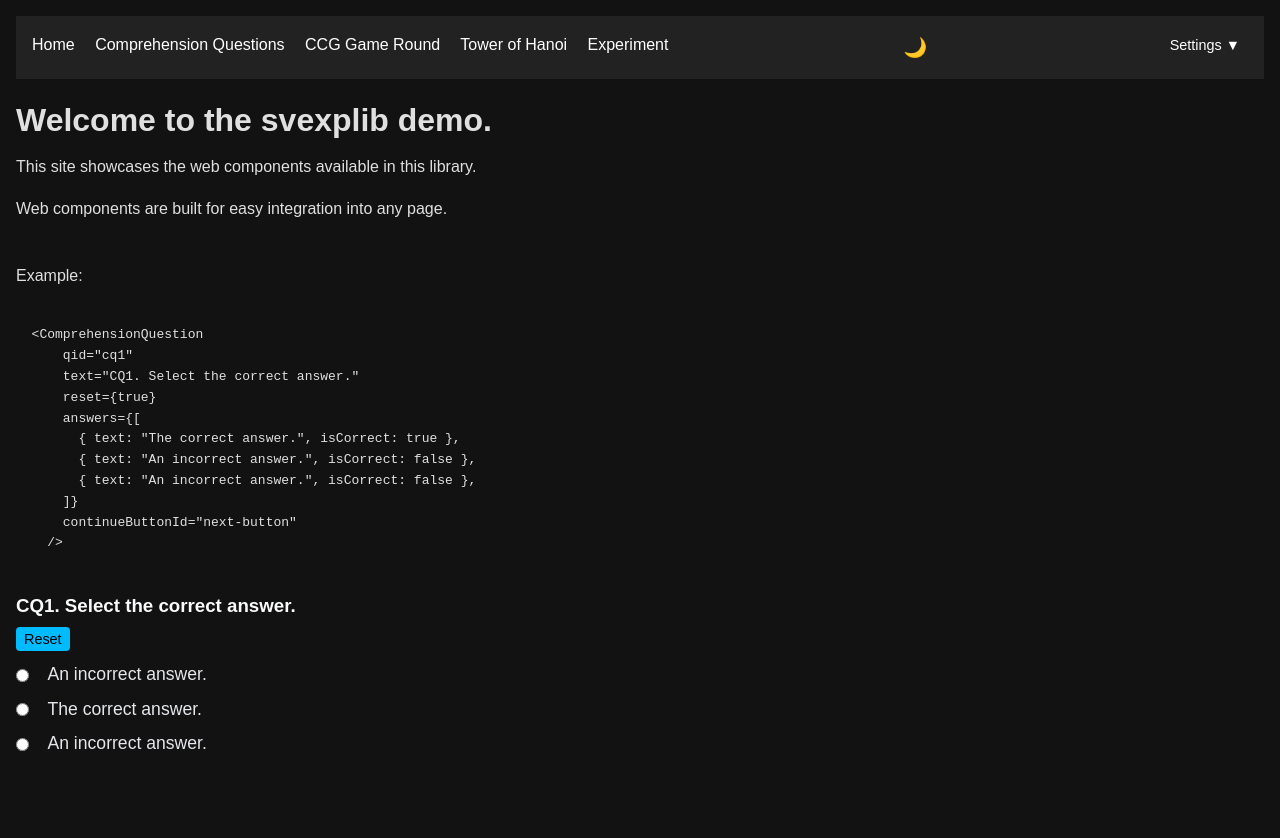
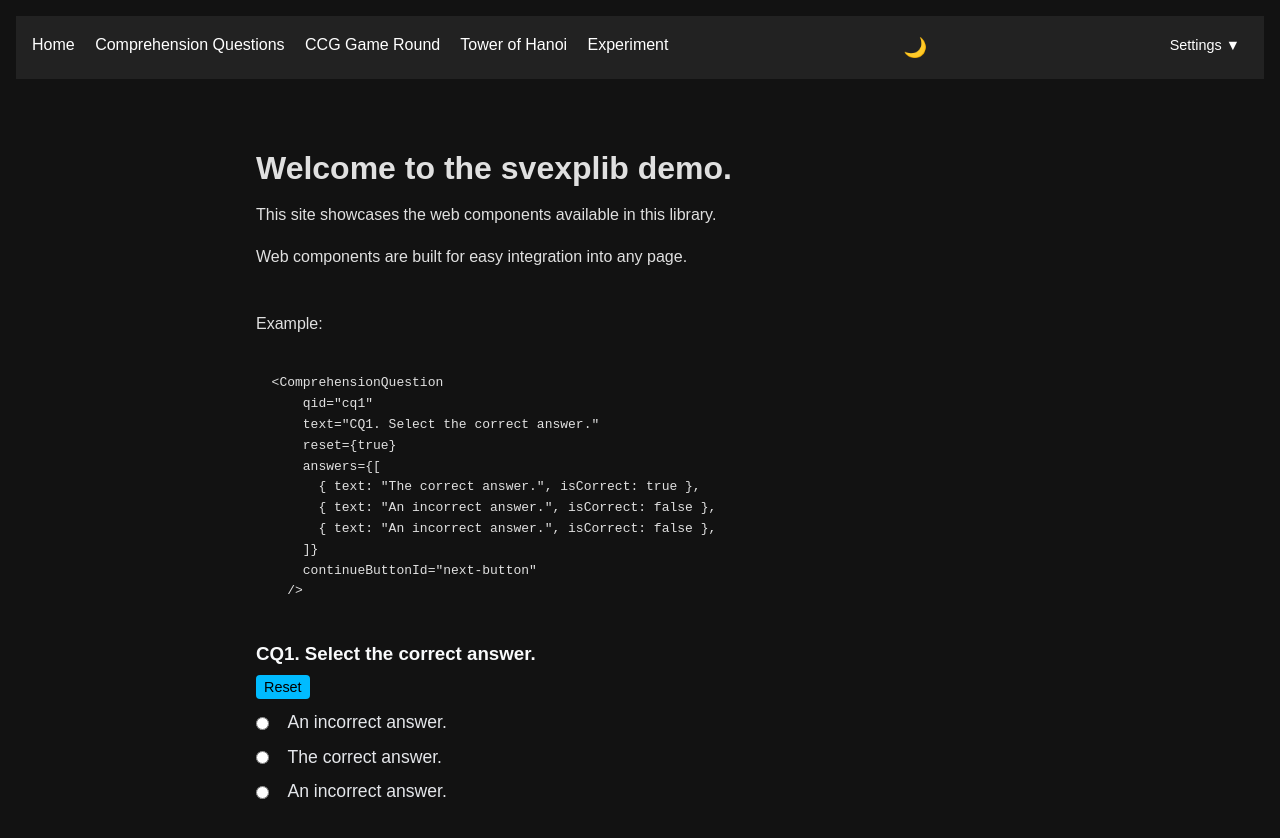
Before and after one commit to sstark-Mason/svexplib, a SvelteKit app: page / in a window 1280 px wide. Shown: the top 838 px of the page. Before the commit the page ends 801 px from the top, so only its background shows below. Built offline with nearby package versions, Linux system fonts and the light colour scheme.

Commit message:
Added page-content divs for page width

```diff
--- a/src/routes/+layout.svelte
+++ b/src/routes/+layout.svelte
@@ -6,7 +6,8 @@
   import { debugLib, PersistedState } from "$lib/imports.ts"; // deno import
   // const debug = debugLib("svexplib:app");
 
-  let { children } = $props();
+  let { children }: { children?: any } = $props();
+  // let { children, widePage = false }: { children?: any; widePage?: boolean } = $props();
   let showSettings = $state(false);
 
   const darkMode = new PersistedState<boolean>("settings-dark-mode", true);
@@ -113,14 +114,11 @@
   </div>
 </nav>
 
-{@render children?.()}
+<!-- <main class="page-content" class:wide={widePage}> -->
+ <main>
+  {@render children?.()}
+</main>
 
 <style>
-  nav {
-    background-color: var(--nav-bg-color);
-    color: var(--nav-text-color);
-    padding: 1rem;
-    display: flex;
-    justify-content: space-between;
-  }
+
 </style>
--- a/src/routes/+page.svelte
+++ b/src/routes/+page.svelte
@@ -4,6 +4,8 @@
 
   import ComprehensionQuestion from "$lib/ComprehensionQuestion.svelte";
 </script>
+
+<div class="page-content">
 
 <h1>Welcome to the svexplib demo.</h1>
 <p>This site showcases the web components available in this library.</p>
@@ -38,3 +40,5 @@
   ]}
   continueButtonId="next-button"
 />
+
+</div>
--- a/src/routes/app.css
+++ b/src/routes/app.css
@@ -37,6 +37,25 @@
     border-radius: 4px;
     margin-top: 0.5rem;
   }
+}
+
+.page-content {
+  max-width: 800px;
+  margin: 2rem auto;
+  padding: 1rem;
+  box-sizing: border-box;
+}
+
+.page-content.wide {
+  max-width: 1600px;
+}
+
+nav {
+  background-color: var(--nav-bg-color);
+  color: var(--nav-text-color);
+  padding: 1rem;
+  display: flex;
+  justify-content: space-between;
 }
 
 body {
--- a/src/routes/comprehensionQuestions/+page.svelte
+++ b/src/routes/comprehensionQuestions/+page.svelte
@@ -2,6 +2,8 @@
   import ComprehensionQuestion from "$lib/ComprehensionQuestion.svelte";
   import RequiredQuestion from "$lib/RequiredQuestion.svelte";
 </script>
+
+<div class="page-content">
 
 <h1>Comprehension Questions</h1>
 
@@ -73,3 +75,5 @@
 >
   Next
 </button>
+
+</div>
--- a/src/routes/exp/ccg/+page.svelte
+++ b/src/routes/exp/ccg/+page.svelte
@@ -2,6 +2,7 @@
   import { goto } from "$app/navigation";
 </script>
 
+<div class="page-content">
 <h1>Welcome.</h1>
 
 <p>By continuing, you are agreeing to participate in this experiment.</p>
@@ -24,3 +25,5 @@
 >
   I agree
 </button>
+
+</div>
--- a/src/routes/exp/ccg/comprehension/+page.svelte
+++ b/src/routes/exp/ccg/comprehension/+page.svelte
@@ -2,6 +2,8 @@
   import ComprehensionQuestion from "$lib/ComprehensionQuestion.svelte";
   import RequiredQuestion from "$lib/RequiredQuestion.svelte";
 </script>
+
+<div class="page-content">
 
 <h1>Comprehension Questions</h1>
 
@@ -99,3 +101,5 @@
 >
   Next
 </button>
+
+</div>
--- a/src/routes/towerofHanoi/+page.svelte
+++ b/src/routes/towerofHanoi/+page.svelte
@@ -1,5 +1,8 @@
 <script>
+  // export const widePage = true;
   import TowerofHanoi from "$lib/TowerofHanoi.svelte";
 </script>
 
-<TowerofHanoi />
+<div class="page-content wide">
+  <TowerofHanoi />
+</div>
--- a/svelte.config.js
+++ b/svelte.config.js
@@ -13,6 +13,9 @@ const config = {
     adapter: adapter(),
   },
   extensions: [".svelte", ".svx"],
+  compilerOptions: {
+    customElement: true,
+  }
 };
 
 export default config;
```
Also changed, not shown: src/lib/TowerofHanoi.svelte (+2 -7 lines), 1 other file (tests, documents, lock files or other folders).
